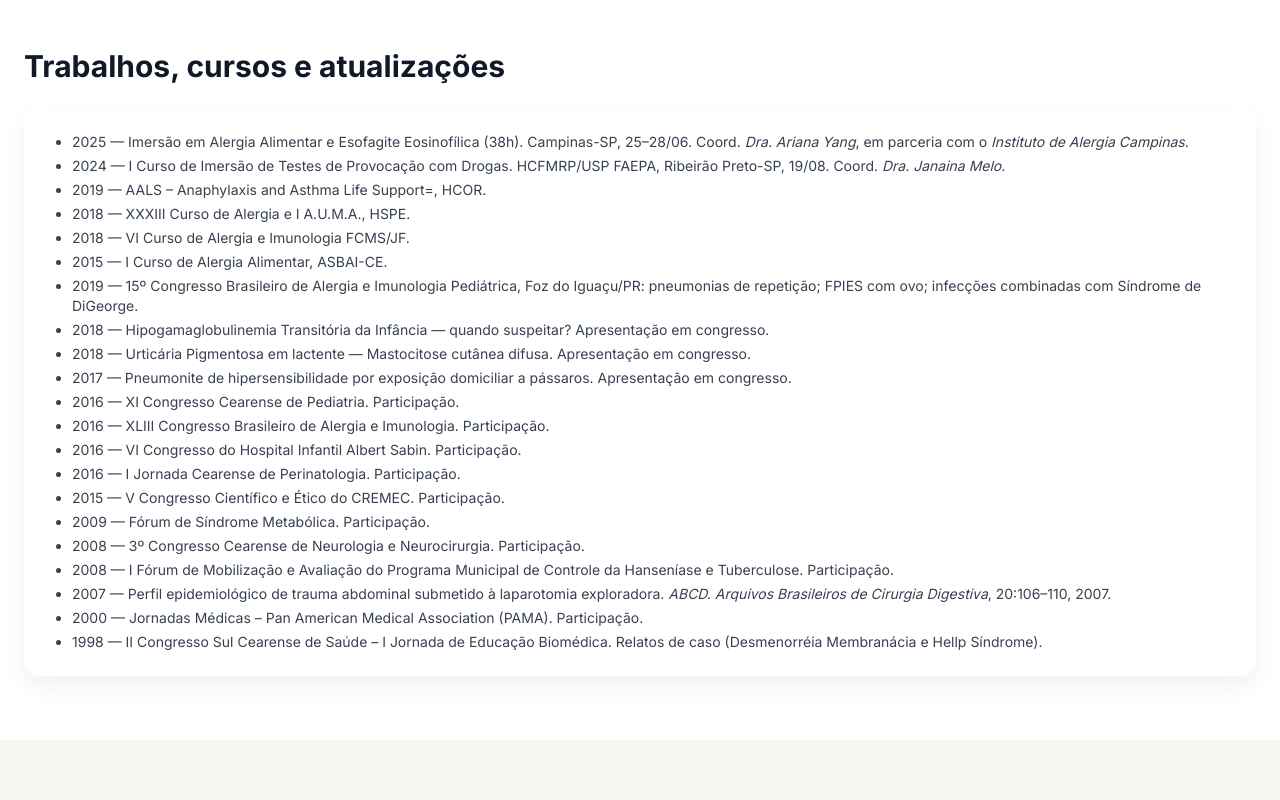
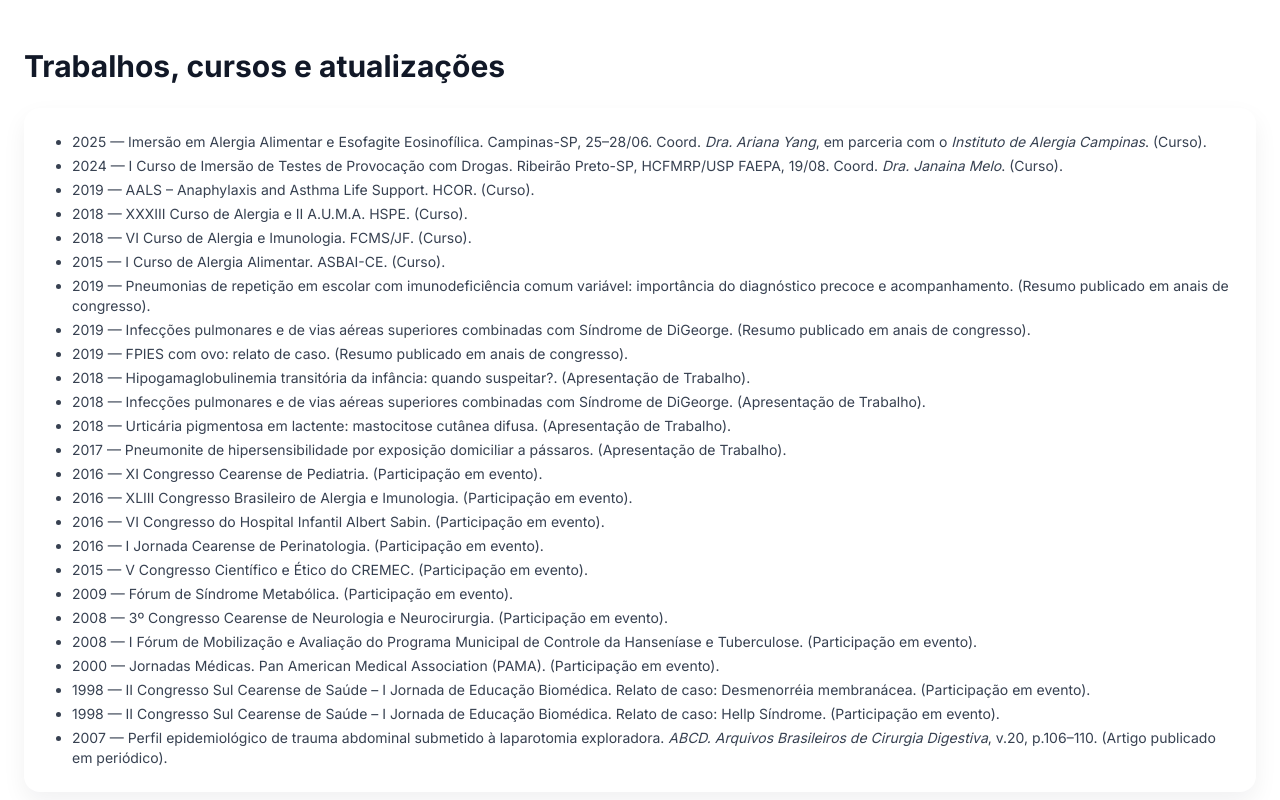
Before and after one commit to dravaldriana/dravaldriana.github.io, a plain HTML site: page index.html in a window 1280 px wide. Shown: the part 2360-3160 px from the top of the page. Drawn offline with nearby package versions, Linux system fonts and the light colour scheme.

Commit message:
Update index.html

```diff
--- a/index.html
+++ b/index.html
@@ -138,37 +138,53 @@
     </div>
   </section>
 
-  <!-- Trabalhos -->
+<!-- Trabalhos -->
 <section id="trabalhos" class="py-16">
   <div class="container mx-auto px-6">
     <h2 class="text-2xl md:text-3xl font-bold">Trabalhos, cursos e atualizações</h2>
     <div class="card rounded-2xl p-6 bg-white mt-6">
       <ul class="list-disc ml-6 text-sm text-gray-700 space-y-1">
-        <li>2025 — Imersão em Alergia Alimentar e Esofagite Eosinofílica (38h). Campinas-SP, 25–28/06. Coord. <em>Dra. Ariana Yang</em>, em parceria com o <em>Instituto de Alergia Campinas</em>.</li>
-        <li>2024 — I Curso de Imersão de Testes de Provocação com Drogas. HCFMRP/USP FAEPA, Ribeirão Preto-SP, 19/08. Coord. <em>Dra. Janaina Melo</em>.</li>
-		<li>2019 — AALS – Anaphylaxis and Asthma Life Support=, HCOR.</li>
-        <li>2018 — XXXIII Curso de Alergia e I A.U.M.A., HSPE.</li>
-        <li>2018 — VI Curso de Alergia e Imunologia FCMS/JF.</li>
-        <li>2015 — I Curso de Alergia Alimentar, ASBAI-CE.</li>
-        <li>2019 — 15º Congresso Brasileiro de Alergia e Imunologia Pediátrica, Foz do Iguaçu/PR: pneumonias de repetição; FPIES com ovo; infecções combinadas com Síndrome de DiGeorge.</li>
-        <li>2018 — Hipogamaglobulinemia Transitória da Infância — quando suspeitar? Apresentação em congresso.</li>
-        <li>2018 — Urticária Pigmentosa em lactente — Mastocitose cutânea difusa. Apresentação em congresso.</li>
-        <li>2017 — Pneumonite de hipersensibilidade por exposição domiciliar a pássaros. Apresentação em congresso.</li>
-        <li>2016 — XI Congresso Cearense de Pediatria. Participação.</li>
-        <li>2016 — XLIII Congresso Brasileiro de Alergia e Imunologia. Participação.</li>
-        <li>2016 — VI Congresso do Hospital Infantil Albert Sabin. Participação.</li>
-        <li>2016 — I Jornada Cearense de Perinatologia. Participação.</li>
-        <li>2015 — V Congresso Científico e Ético do CREMEC. Participação.</li>
-        <li>2009 — Fórum de Síndrome Metabólica. Participação.</li>
-        <li>2008 — 3º Congresso Cearense de Neurologia e Neurocirurgia. Participação.</li>
-        <li>2008 — I Fórum de Mobilização e Avaliação do Programa Municipal de Controle da Hanseníase e Tuberculose. Participação.</li>
-		<li>2007 — Perfil epidemiológico de trauma abdominal submetido à laparotomia exploradora</strong>. <em>ABCD. Arquivos Brasileiros de Cirurgia Digestiva</em>, 20:106–110, 2007.</li>
-        <li>2000 — Jornadas Médicas – Pan American Medical Association (PAMA). Participação.</li>
-        <li>1998 — II Congresso Sul Cearense de Saúde – I Jornada de Educação Biomédica. Relatos de caso (Desmenorréia Membranácia e Hellp Síndrome).</li>
+
+        <!-- Cursos e Imersões -->
+        <li>2025 — Imersão em Alergia Alimentar e Esofagite Eosinofílica. Campinas-SP, 25–28/06. Coord. <em>Dra. Ariana Yang</em>, em parceria com o <em>Instituto de Alergia Campinas</em>. (Curso).</li>
+        <li>2024 — I Curso de Imersão de Testes de Provocação com Drogas. Ribeirão Preto-SP, HCFMRP/USP FAEPA, 19/08. Coord. <em>Dra. Janaina Melo</em>. (Curso).</li>
+        <li>2019 — AALS – Anaphylaxis and Asthma Life Support. HCOR. (Curso).</li>
+        <li>2018 — XXXIII Curso de Alergia e II A.U.M.A. HSPE. (Curso).</li>
+        <li>2018 — VI Curso de Alergia e Imunologia. FCMS/JF. (Curso).</li>
+        <li>2015 — I Curso de Alergia Alimentar. ASBAI-CE. (Curso).</li>
+
+        <!-- Resumos publicados em anais de congresso -->
+        <li>2019 — Pneumonias de repetição em escolar com imunodeficiência comum variável: importância do diagnóstico precoce e acompanhamento. (Resumo publicado em anais de congresso).</li>
+        <li>2019 — Infecções pulmonares e de vias aéreas superiores combinadas com Síndrome de DiGeorge. (Resumo publicado em anais de congresso).</li>
+        <li>2019 — FPIES com ovo: relato de caso. (Resumo publicado em anais de congresso).</li>
+
+        <!-- Apresentações de trabalho -->
+        <li>2018 — Hipogamaglobulinemia transitória da infância: quando suspeitar?. (Apresentação de Trabalho).</li>
+        <li>2018 — Infecções pulmonares e de vias aéreas superiores combinadas com Síndrome de DiGeorge. (Apresentação de Trabalho).</li>
+        <li>2018 — Urticária pigmentosa em lactente: mastocitose cutânea difusa. (Apresentação de Trabalho).</li>
+        <li>2017 — Pneumonite de hipersensibilidade por exposição domiciliar a pássaros. (Apresentação de Trabalho).</li>
+
+        <!-- Participações em eventos -->
+        <li>2016 — XI Congresso Cearense de Pediatria. (Participação em evento).</li>
+        <li>2016 — XLIII Congresso Brasileiro de Alergia e Imunologia. (Participação em evento).</li>
+        <li>2016 — VI Congresso do Hospital Infantil Albert Sabin. (Participação em evento).</li>
+        <li>2016 — I Jornada Cearense de Perinatologia. (Participação em evento).</li>
+        <li>2015 — V Congresso Científico e Ético do CREMEC. (Participação em evento).</li>
+        <li>2009 — Fórum de Síndrome Metabólica. (Participação em evento).</li>
+        <li>2008 — 3º Congresso Cearense de Neurologia e Neurocirurgia. (Participação em evento).</li>
+        <li>2008 — I Fórum de Mobilização e Avaliação do Programa Municipal de Controle da Hanseníase e Tuberculose. (Participação em evento).</li>
+        <li>2000 — Jornadas Médicas. Pan American Medical Association (PAMA). (Participação em evento).</li>
+        <li>1998 — II Congresso Sul Cearense de Saúde – I Jornada de Educação Biomédica. Relato de caso: Desmenorréia membranácea. (Participação em evento).</li>
+        <li>1998 — II Congresso Sul Cearense de Saúde – I Jornada de Educação Biomédica. Relato de caso: Hellp Síndrome. (Participação em evento).</li>
+
+        <!-- Artigos publicados -->
+        <li>2007 — Perfil epidemiológico de trauma abdominal submetido à laparotomia exploradora. <em>ABCD. Arquivos Brasileiros de Cirurgia Digestiva</em>, v.20, p.106–110. (Artigo publicado em periódico).</li>
+
       </ul>
     </div>
   </div>
 </section>
+
   <!-- Contato -->
   <section id="contato" class="bg-[var(--cream)] py-16">
     <div class="container mx-auto px-6">
```
